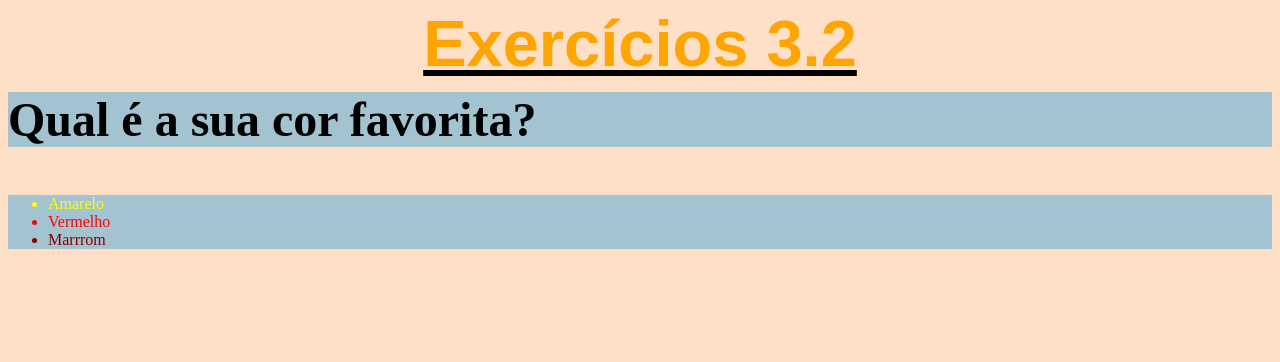
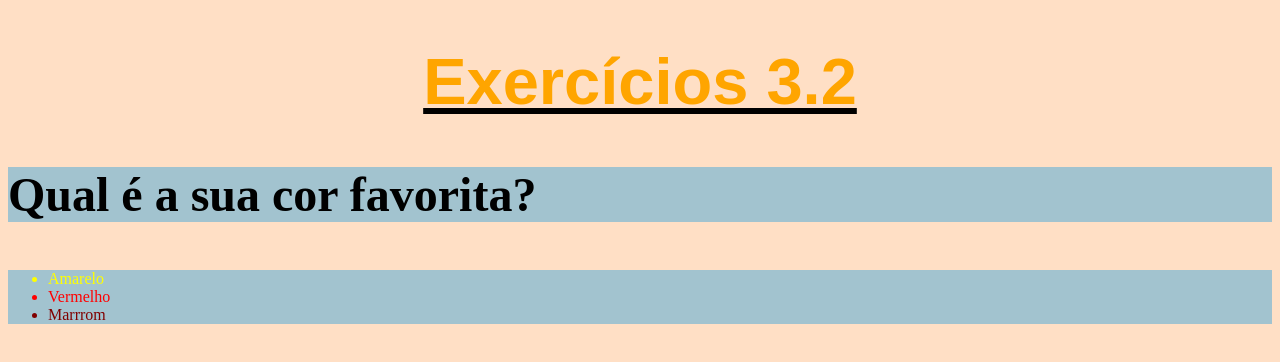
Before and after one commit to phlopes/trybe-exercises, a plain HTML site: page bloco_3/dia_2/ex0002.html in a window 1280 px wide. Drawn offline with Linux system fonts and the light colour scheme.

Commit message:
Alteraçao estilo h1

```diff
--- a/bloco_3/dia_2/ex0002.html
+++ b/bloco_3/dia_2/ex0002.html
@@ -14,10 +14,8 @@
             font-size: 65px;
             color:orange;
             font-family: Arial, Helvetica, sans-serif;
-            line-height:0vmin;
+            text-decoration: underline black ;
             text-align: center;
-            text-decoration: underline black ;
-
         }
 
         ul { background-color:rgb(162, 195, 207) ;
```
